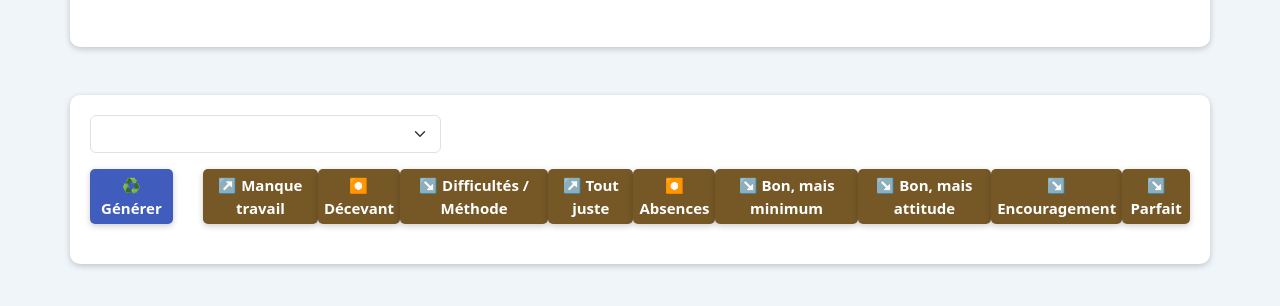
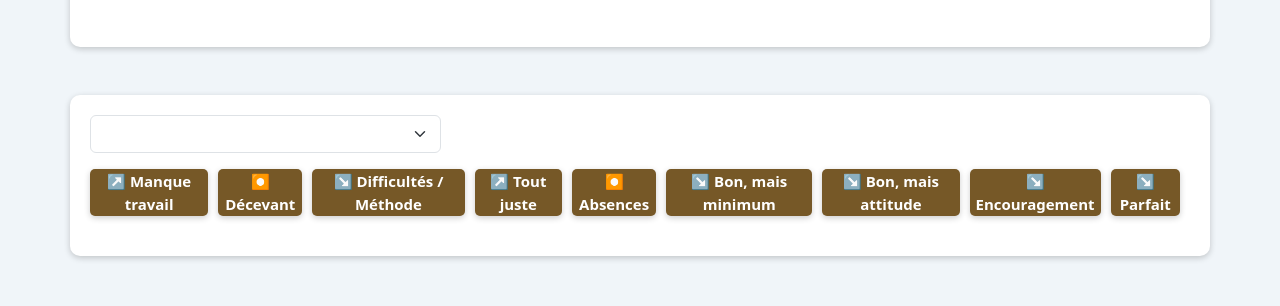
Before and after one commit to LuckyTheCookie/AppreciationGenerator, a plain HTML site: page index.html in a window 1280 px wide. Shown: the part 234-540 px from the top of the page. Drawn offline with nearby package versions, Linux system fonts and the light colour scheme.

Commit message:
✨ Enhanced UI

```diff
--- a/index.html
+++ b/index.html
@@ -33,8 +33,6 @@
                 </select>
             </div>
             <div class="d-flex mt-3">
-                <button id="generateButton" type="button" class="generate-btn btn-primary">♻️ Générer</button>
-                <!-- Boutons de niveau stockés dans "schoolResults" -->
                 <button id="noWorkButton" type="button" class="level-button btnwork btn-primary">↗️ Manque travail</button>
                 <button id="badButton" type="button" class="level-button btnwork btn-primary">⏺️ Décevant</button>
                 <button id="difficultButton" type="button" class="level-button btnwork btn-primary">↘️ Difficultés / Méthode</button>
--- a/style.css
+++ b/style.css
@@ -82,7 +82,10 @@ body {
     box-shadow: 0 2px 6px rgba(0, 0, 0, 0.2);
     transition: background-color 0.3s ease-in-out;
     font-weight: bold;
-
+    margin-right: 10px;
+    display: flex;
+    align-items: center;
+    justify-content: center;
 }
 
 
```
